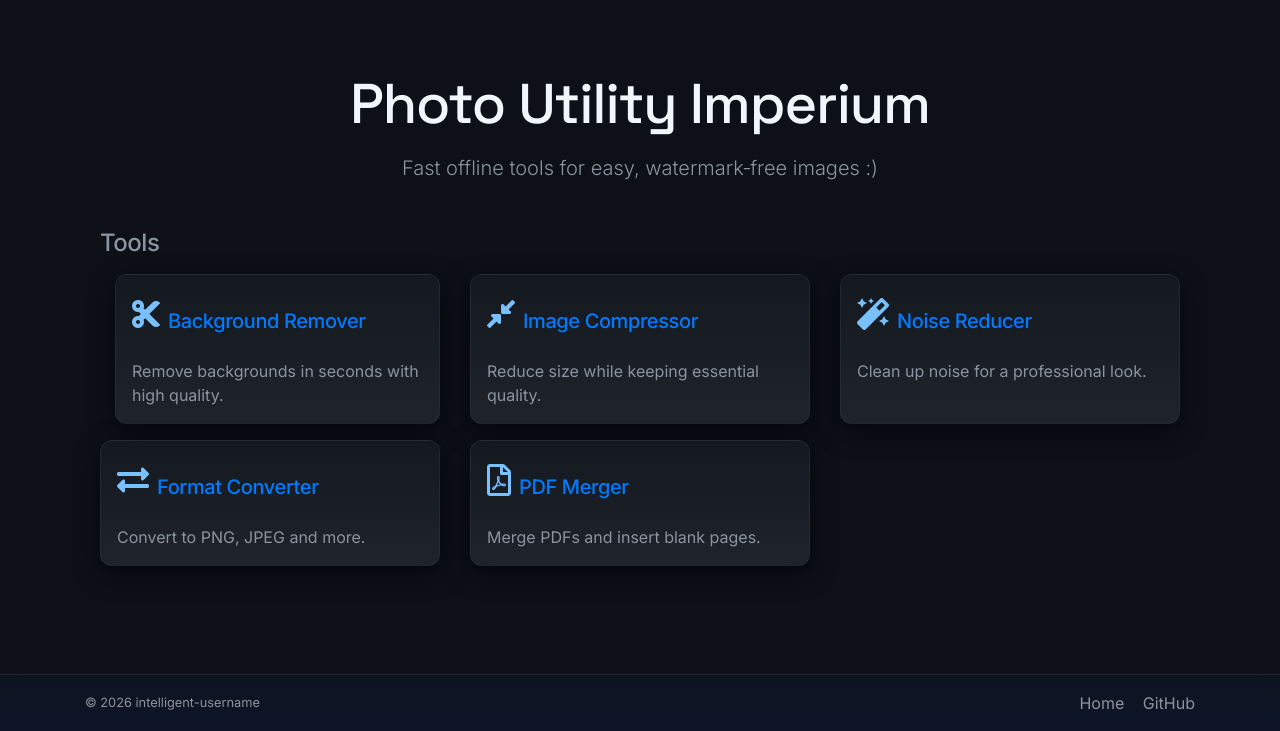
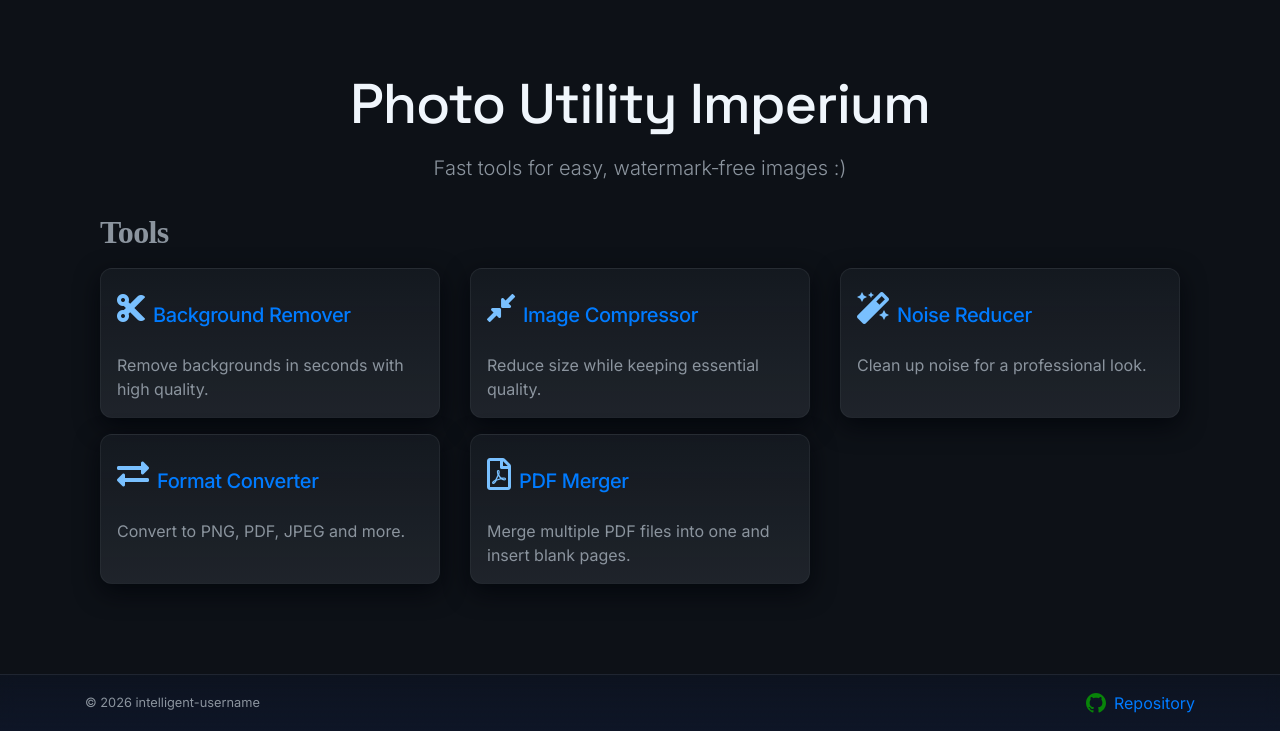
Before and after one commit to intelligent-username/Photo-Utility-Imperium, a Flask app: page / in a window 1280 px wide. Shown: the part 69-800 px from the top of the page. Run offline with Flask 3, Linux system fonts and the light colour scheme; some libraries are stand-ins or nearby versions.

Commit message:
Front end finished

```diff
--- a/static/css/styles.css
+++ b/static/css/styles.css
@@ -116,6 +116,16 @@ img { max-width: 100%; height: auto; }
   box-shadow: var(--shadow);
 }
 
+.card {
+  display: flex;
+  flex-direction: column;
+  min-height: 2rem;
+}
+
+.card p {
+  flex: 1;
+}
+
 .card-title, h1, h2, h3 { font-family: 'Space Grotesk', 'Inter', sans-serif; }
 
 /* Upload Area */
@@ -127,6 +137,7 @@ img { max-width: 100%; height: auto; }
   text-align: center;
   position: relative;
   transition: border-color .2s ease, transform .2s ease, background .2s ease;
+  cursor: pointer;
 }
 
 .upload-area:hover {
@@ -229,9 +240,27 @@ img { max-width: 100%; height: auto; }
   backdrop-filter: saturate(140%) blur(8px);
   padding: 16px 0;
 }
-.app-footer .footer-links a {
-  color: var(--muted);
-  margin-left: 14px;
+.app-footer .footer-inner {
+  display: flex;
+  justify-content: space-between;
+  align-items: center;
+  gap: 1rem;
+}
+
+.footer-text {
+  margin: 0;
+}
+
+.footer-links {
+  display: flex;
+  align-items: center;
+  gap: 0.5rem;
+  margin-left: auto;
+}
+
+.app-footer .footer-github-logo {
+  width: 20px;
+  height: 20px;
 }
 .app-footer .footer-links a:hover { color: var(--text); }
 
@@ -247,10 +276,15 @@ h2 { color: var(--text); font-weight: 700; margin-top: 16px; margin-bottom: 12px
 iframe { border: 1px solid var(--border); margin-top: 10px; border-radius: 10px; background: var(--bg-soft); }
 
 /* Utilities */
+.hidden { display: none; }
 .d-flex { display: flex; align-items: center; }
 #merge-btn, #reset-btn { height: 40px; }
-.col-md-6:nth-child(2) { padding-left: 30px; }
 #merged-pdf-preview { width: 100%; height: 600px; }
+
+@media (max-width: 991.98px) {
+  .navbar-collapse { display: none; }
+  .navbar-collapse.show { display: block; }
+}
 
 @media (max-width: 768px) {
   .col-md-6:nth-child(2) { padding-left: 0; }
@@ -258,3 +292,7 @@ iframe { border: 1px solid var(--border); margin-top: 10px; border-radius: 10px;
   .app-nav .nav-link { margin: 0.35rem 0; display: block; }
   .app-navbar { padding: 0.6rem 0; }
 }
+
+.important-header-text {
+  font-family: "Times New Roman", serif;
+}
--- a/static/js/scripts.js
+++ b/static/js/scripts.js
@@ -40,16 +40,16 @@ document.addEventListener('DOMContentLoaded', function() {
     const clearOutputs = () => {
         if (downloadBtn) {
             downloadBtn.removeAttribute('href');
-            downloadBtn.style.display = 'none';
+            downloadBtn.classList.add('hidden');
         }
         if (resultImage) {
             resultImage.src = '';
-            resultImage.style.display = 'none';
-        }
-        if (resultContainer) {
-            resultContainer.style.display = 'none';
+            resultImage.classList.add('hidden');
         }
     };
+
+    // Filename without extension
+    const getBaseName = (filename) => filename.replace(/\.[^/.]+$/, '');
 
     // Safeguard: elements may be missing on some pages
     if (uploadArea) {
@@ -85,8 +85,7 @@ document.addEventListener('DOMContentLoaded', function() {
             const reader = new FileReader();
             reader.onload = function(e) {
                 previewImage.src = e.target.result;  // Display the original image in the preview
-                previewImage.style.display = 'block';
-                imagePreviewContainer.style.display = 'block';  // Show the image preview container
+                previewImage.classList.remove('hidden');
             };
             reader.readAsDataURL(file);
         }
@@ -94,23 +93,24 @@ document.addEventListener('DOMContentLoaded', function() {
         // Determine the appropriate route based on the page
         if (page === 'FC') {
             const format = formatSelect ? formatSelect.value : 'PNG';  // Get selected format
-            sendFileToBackend(file, '/process_image_conversion', { output_format: format });  // Image converter route
+            sendFileToBackend(file, '/process_image_conversion', { output_format: format }, 'converted', format.toLowerCase());  // Image converter route
         }
         if (page === 'BR') {
-            sendFileToBackend(file, '/process_background_removal');  // Background remover route
+            sendFileToBackend(file, '/process_background_removal', {}, 'bg-removed', 'png');  // Background remover route
         }
         if (page === 'IC') {
-            sendFileToBackend(file, '/process_compression');  // Image compressor route
+            sendFileToBackend(file, '/process_compression', {}, 'compressed', 'jpg');  // Image compressor route
         }
         if (page === 'NR') {
-            sendFileToBackend(file, '/process_image_cleaning');  // Image cleaner route
+            sendFileToBackend(file, '/process_image_cleaning', {}, 'cleaned', 'png');  // Image cleaner route
         }
     }
 
     // Function to send the file to the backend and handle the response
-    function sendFileToBackend(file, url, extraData = {}) {
+    function sendFileToBackend(file, url, extraData = {}, operation = 'processed', ext = 'png') {
         const formData = new FormData();
         formData.append('file', file);
+        const baseName = getBaseName(file.name);
 
         // Append extra form data if provided
         for (const key in extraData) {
@@ -130,10 +130,10 @@ document.addEventListener('DOMContentLoaded', function() {
             const objectURL = URL.createObjectURL(blob);
             if (resultImage && resultContainer && downloadBtn) {
                 resultImage.src = objectURL;  // Display the result image
-                resultImage.style.display = 'block';
-                resultContainer.style.display = 'block';  // Show the result container
+                resultImage.classList.remove('hidden');
                 downloadBtn.href = objectURL;
-                downloadBtn.style.display = 'inline-block';  // Show the download button
+                downloadBtn.download = `${baseName}_${operation}.${ext}`;
+                downloadBtn.classList.remove('hidden');  // Show the download button
             }
         })
         .catch(error => {
@@ -205,7 +205,7 @@ document.addEventListener('DOMContentLoaded', function() {
                     const pdfPreview = document.getElementById('merged-pdf-preview');
                     if (pdfPreview) {
                         pdfPreview.src = objectURL;
-                        pdfPreview.hidden = false;
+                        pdfPreview.classList.remove('hidden');
                     }
 
                     // Reset files after successful merge
@@ -226,7 +226,7 @@ document.addEventListener('DOMContentLoaded', function() {
                 updateFileList(pdfFiles); // Refresh the displayed list
                 const pdfPreview = document.getElementById('merged-pdf-preview');
                 if (pdfPreview) {
-                    pdfPreview.hidden = true; // Hide the merged PDF preview
+                    pdfPreview.classList.add('hidden'); // Hide the merged PDF preview
                     pdfPreview.src = ''; // Clear the preview source
                 }
             });
--- a/templates/400.html
+++ b/templates/400.html
@@ -20,7 +20,7 @@
     <img src="/static/media/400.gif" alt="400 Error Image" style="max-width: 400px; margin-top: 20px;">
     <br><br>
     <a href="/main" class="btn btn-primary">Go Home 🥲</a>
-    <a href="/upload" class="btn btn-secondary">Try Again</a>
+    <a href="/main" class="btn btn-secondary">Try Again</a>
 </div>
 
 {% endblock %}
--- a/templates/Pages/FC.html
+++ b/templates/Pages/FC.html
@@ -40,13 +40,13 @@
         <!-- Image Preview -->
         <div id="image-preview">
             <h4>Original Image:</h4>
-            <img id="preview" src="" alt="Your Image" class="img-fluid">
+            <img id="preview" src="" alt="Your Image" class="img-fluid hidden">
         </div>
 
         <div id="result">
             <h4>Converted Image:</h4>
-            <img id="output" src="" alt="Converted Image" class="img-fluid">
-            <a id="download-btn" href="" download class="btn btn-primary mt-3" style="display: none;">Download Converted Image</a>
+            <img id="output" src="" alt="Converted Image" class="img-fluid hidden">
+            <a id="download-btn" href="" download="converted" class="btn btn-primary mt-3 hidden">Download</a>
         </div>
     </div>
 </div>
--- a/templates/Pages/NR.html
+++ b/templates/Pages/NR.html
@@ -24,14 +24,14 @@
         <!-- Image Preview -->
         <div id="image-preview">
             <h4>Original Image:</h4>
-            <img id="preview" src="" alt="Your Image" class="img-fluid">
+            <img id="preview" src="" alt="Your Image" class="img-fluid hidden">
         </div>
 
         <!-- Processed Image -->
         <div id="result">
             <h4>Cleaned Image:</h4>
-            <img id="output" src="" alt="Cleaned Image" class="img-fluid">
-            <a id="download-btn" href="" download class="btn btn-primary mt-3" style="display: none;">Download Cleaned Image</a>
+            <img id="output" src="" alt="Cleaned Image" class="img-fluid hidden">
+            <a id="download-btn" href="" download="cleaned.png" class="btn btn-primary mt-3 hidden">Download</a>
         </div>
     </div>
 </div>
--- a/templates/Pages/PDF.html
+++ b/templates/Pages/PDF.html
@@ -6,7 +6,7 @@
 {% block content %}
 <div class="row">
     <!-- Left Side: Upload Area -->
-    <div class="col-md-6">
+    <div class="col-md-4">
         <h2>PDF Merger</h2>
         <div class="upload-area" id="uploadfile">
             <div class="upload-icon">
@@ -27,9 +27,9 @@
     </div>
 
     <!-- Right Side: Merged PDF Preview -->
-    <div class="col-md-6" style="padding-left: 30px;">
+    <div class="col-md-8">
         <h4>Merged PDF Preview</h4>
-        <iframe id="merged-pdf-preview" style="width: 100%; height: 600px; border: 1px solid #ccc;" hidden></iframe>
+        <iframe id="merged-pdf-preview" class="hidden"></iframe>
     </div>
 </div>
 {% endblock %}
--- a/templates/Pages/main.html
+++ b/templates/Pages/main.html
@@ -7,14 +7,13 @@
   <section class="hero minimal-hero text-center mb-4">
     <div class="container">
       <h1 class="display-4 mb-3">Photo Utility Imperium</h1>
-      <p class="lead text-muted mb-0">Fast offline tools for easy, watermark‑free images :)</p>
+      <p class="lead text-muted mb-0">Fast tools for easy, watermark‑free images :)</p>
     </div>
   </section>
 
   <section class="container">
+    <h2 class="text-muted mb-3 important-header-text">Tools</h2>
     <div class="row">
-      <div class="col-12 mb-2"><h2 class="h4 text-muted">Tools</h2></div>
-
       <div class="col-md-6 col-lg-4 mb-3">
         <a href="/BR" class="card h-100 p-3 text-reset text-decoration-none">
           <div class="d-flex align-items-center mb-2">
@@ -51,7 +50,7 @@
             <span class="upload-icon mr-2"><i class="fas fa-exchange-alt"></i></span>
             <h3 class="h5 mb-0">Format Converter</h3>
           </div>
-          <p class="text-muted mb-0">Convert to PNG, JPEG and more.</p>
+          <p class="text-muted mb-0">Convert to PNG, PDF, JPEG and more.</p>
         </a>
       </div>
 
@@ -61,7 +60,7 @@
             <span class="upload-icon mr-2"><i class="far fa-file-pdf"></i></span>
             <h3 class="h5 mb-0">PDF Merger</h3>
           </div>
-          <p class="text-muted mb-0">Merge PDFs and insert blank pages.</p>
+          <p class="text-muted mb-0">Merge multiple PDF files into one and insert blank pages.</p>
         </a>
       </div>
     </div>
--- a/templates/template.html
+++ b/templates/template.html
@@ -57,15 +57,18 @@
         {% block content %}{% endblock %}
     </main>
 
-    <footer class="app-footer">
-      <div class="container d-flex align-items-center">
-        <div class="text-muted small mr-auto">&copy; 2026 intelligent-username</div>
-        <div class="footer-links">
-          <a href="/main">Home</a>
-          <a href="https://github.com/intelligent-username/Image-Utility-Imperium" target="_blank" rel="noopener">GitHub</a>
-        </div>
-      </div>
-    </footer>
+        <footer class="app-footer">
+            <div class="container footer-inner">
+                <div class="footer-text text-muted small">&copy; 2026 intelligent-username</div>
+                <div class="footer-links">
+                    <img src="{{ url_for('static', filename='media/GH_Logo.svg') }}" alt="GitHub" class="footer-github-logo" aria-hidden="true">
+
+                    <a href="https://github.com/intelligent-username/Photo-Utility-Imperium" target="_blank" rel="noopener">
+                        Repository
+                    </a>
+                </div>
+            </div>
+        </footer>
 
     <script src="{{ url_for('static', filename='js/scripts.js') }}"></script>
 </body>
```
Also changed, not shown: templates/Pages/BR.html (+4 -4 lines), templates/Pages/IC.html (+4 -4 lines), README.md, static/media/GH_Logo.svg (added).
